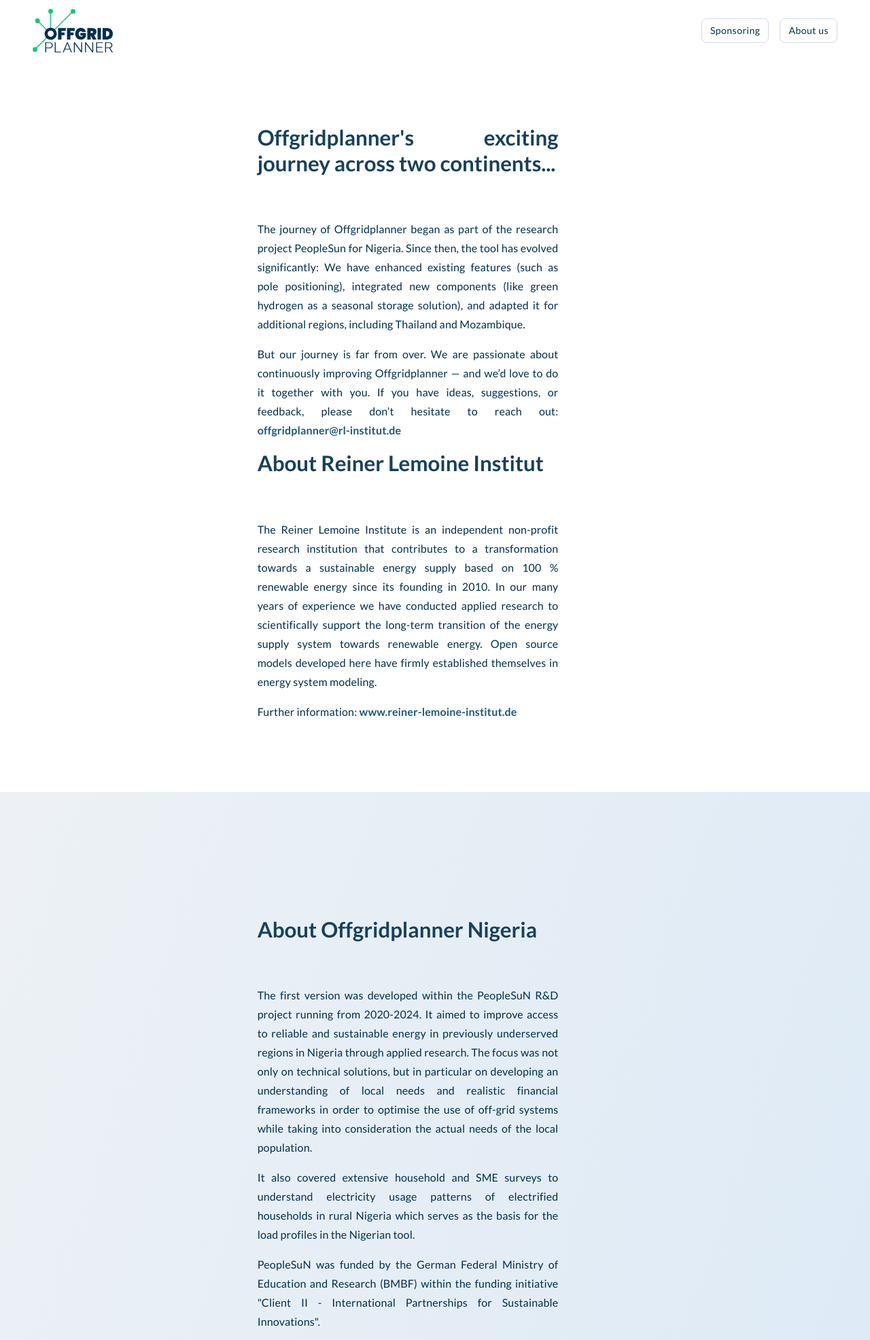
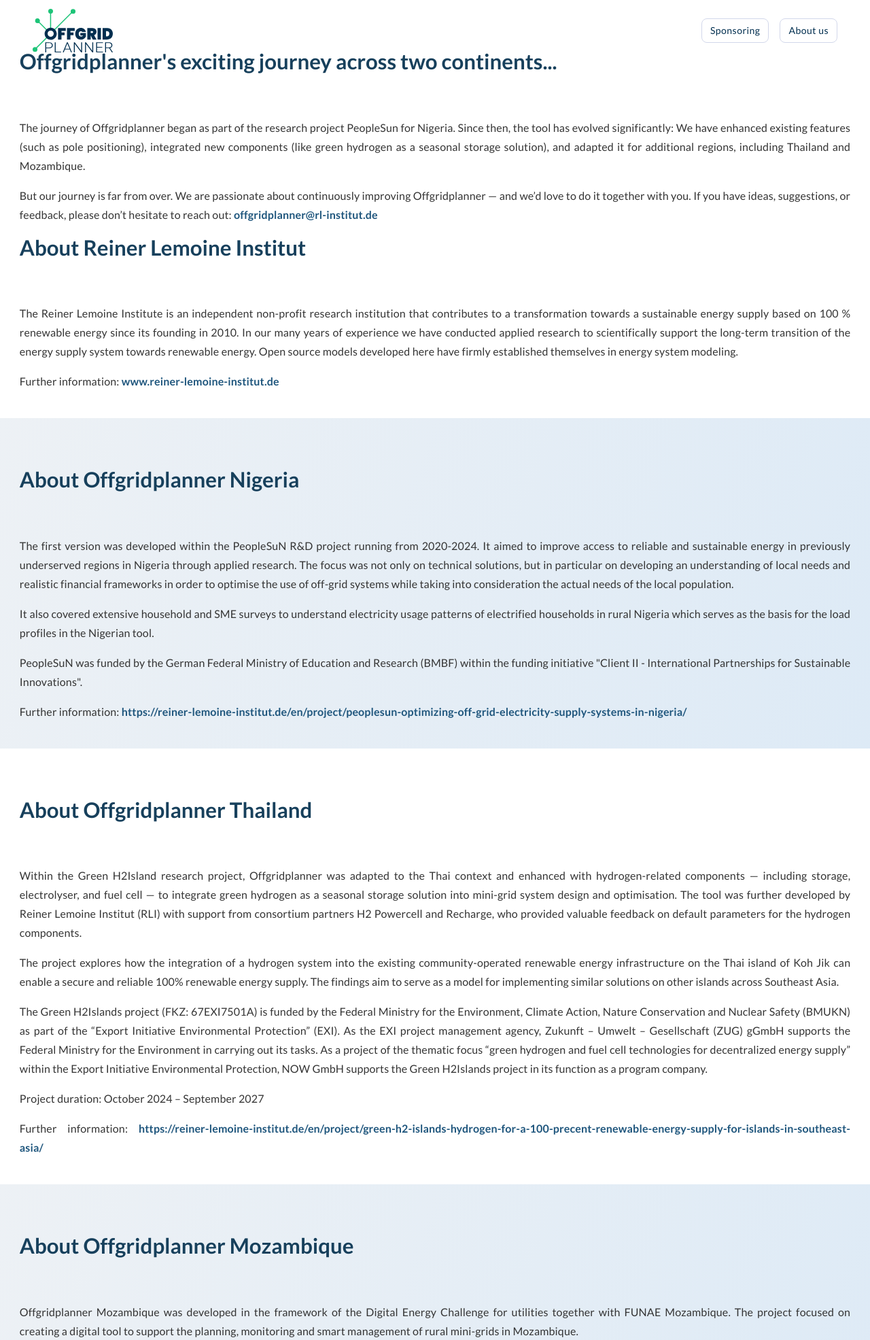
Before and after one commit to rl-institut/offgridplanner-landing, a Flask app: page /about_us in a window 1280 px wide. Shown: the top 1971 px of the page at 68% size. Run offline with Flask 3, Linux system fonts and the light colour scheme; some libraries are stand-ins or nearby versions.

Commit message:
Add Mozambique section to about us

```diff
--- a/static/css/about_us.css
+++ b/static/css/about_us.css
@@ -1,3 +1,7 @@
 #about_nigeria {
     background: linear-gradient(108.99deg, #EDF1F5 0%, #DDEAF6 100.89%);
 }
+
+#about_mozambique {
+    background: linear-gradient(108.99deg, #EDF1F5 0%, #DDEAF6 100.89%);
+}
--- a/templates/about_us.html
+++ b/templates/about_us.html
@@ -13,7 +13,7 @@
 <main class="landing-page-styles">
     <section class="cellular section central" id="about_us">
         <div>
-            <div class="cellular__text">
+            <div class="about__text">
                 <h2>Offgridplanner's exciting journey across two continents...</h2>
                 <p>The journey of Offgridplanner began as part of the research project PeopleSun for Nigeria. Since then, the tool has evolved significantly: We have enhanced existing features (such as pole positioning), integrated new components (like green hydrogen as a seasonal storage solution), and adapted it for additional regions, including Thailand and Mozambique.</p>
                 <p>But our journey is far from over. We are passionate about continuously improving Offgridplanner — and we’d love to do it together with you. If you have ideas, suggestions, or feedback, please don’t hesitate to reach out: <a href="mailto:offgridplanner@rl-institut.de">offgridplanner@rl-institut.de</a></p>
@@ -26,7 +26,7 @@
     </section>
     <section class="cellular section central" id="about_nigeria">
         <div>
-            <div class="cellular__text">
+            <div class="about__text">
                 <h2>About Offgridplanner Nigeria</h2>
                 <p>The first version was developed within the PeopleSuN R&D project running from 2020-2024. It aimed to improve access to reliable and sustainable energy in previously underserved regions in Nigeria through applied research. The focus was not only on technical solutions, but in particular on developing an understanding of local needs and realistic financial frameworks in order to optimise the use of off-grid systems while taking into consideration the actual needs of the local population.</p>
                 <p>It also covered extensive household and SME surveys to understand electricity usage patterns of electrified households in rural Nigeria which serves as the basis for the load profiles in the Nigerian tool.</p>
@@ -38,7 +38,7 @@
     </section>
     <section class="cellular section central" id="about_thailand">
         <div>
-            <div class="cellular__text">
+            <div class="about__text">
                 <h2>About Offgridplanner Thailand</h2>
                 <p>Within the Green H2Island research project, Offgridplanner was adapted to the Thai context and enhanced with hydrogen-related components — including storage, electrolyser, and fuel cell — to integrate green hydrogen as a seasonal storage solution into mini-grid system design and optimisation.
                 The tool was further developed by Reiner Lemoine Institut (RLI) with support from consortium partners H2 Powercell and Recharge, who provided valuable feedback on default parameters for the hydrogen components.</p>
@@ -50,5 +50,17 @@
             </div>
         </div>
     </section>
+<section class="cellular section central" id="about_mozambique">
+    <div>
+        <div class="about__text">
+            <h2>About Offgridplanner Mozambique</h2>
+            <p>Offgridplanner Mozambique was developed in the framework of the Digital Energy Challenge for utilities together with FUNAE Mozambique. The project focused on creating a digital tool to support the planning, monitoring and smart management of rural mini-grids in Mozambique.</p>
+            <p>The implementation combines data collection, centralised monitoring and intelligent operation functions to improve the performance and maintenance of mini-grids while reducing the need for frequent field visits. These features were developed in collaboration with project partner Aiguasol, while the Offgridplanner implementation focused on making them accessible through the platform interface.</p>
+            <p>The overall goal is to strengthen rural electrification in Mozambique and contribute to universal energy access by 2030 through more efficient and standardised mini-grid planning and operation.</p>
+            <p>Further information: <a href="https://azimut360.coop/en/projectes/digital-energy-challenge-digital-tool-for-the-intelligent-design-and-operation-of-mini-grids-in-mozambique-2022/">https://azimut360.coop/en/projectes/digital-energy-challenge-digital-tool-for-the-intelligent-design-and-operation-of-mini-grids-in-mozambique-2022/</a></p>
+            <br>
+        </div>
+    </div>
+</section>
 </main>
 {% endblock %}
```
